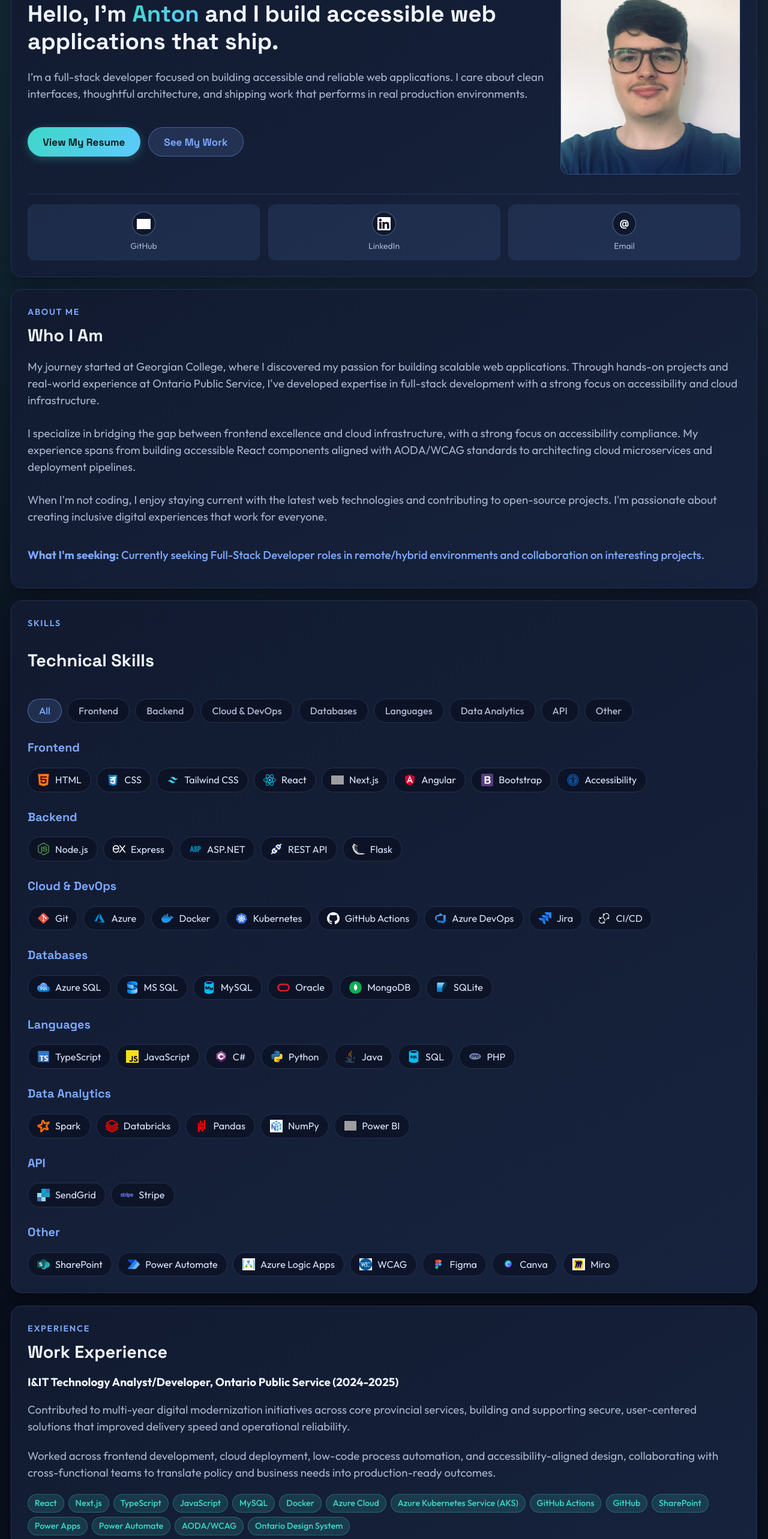
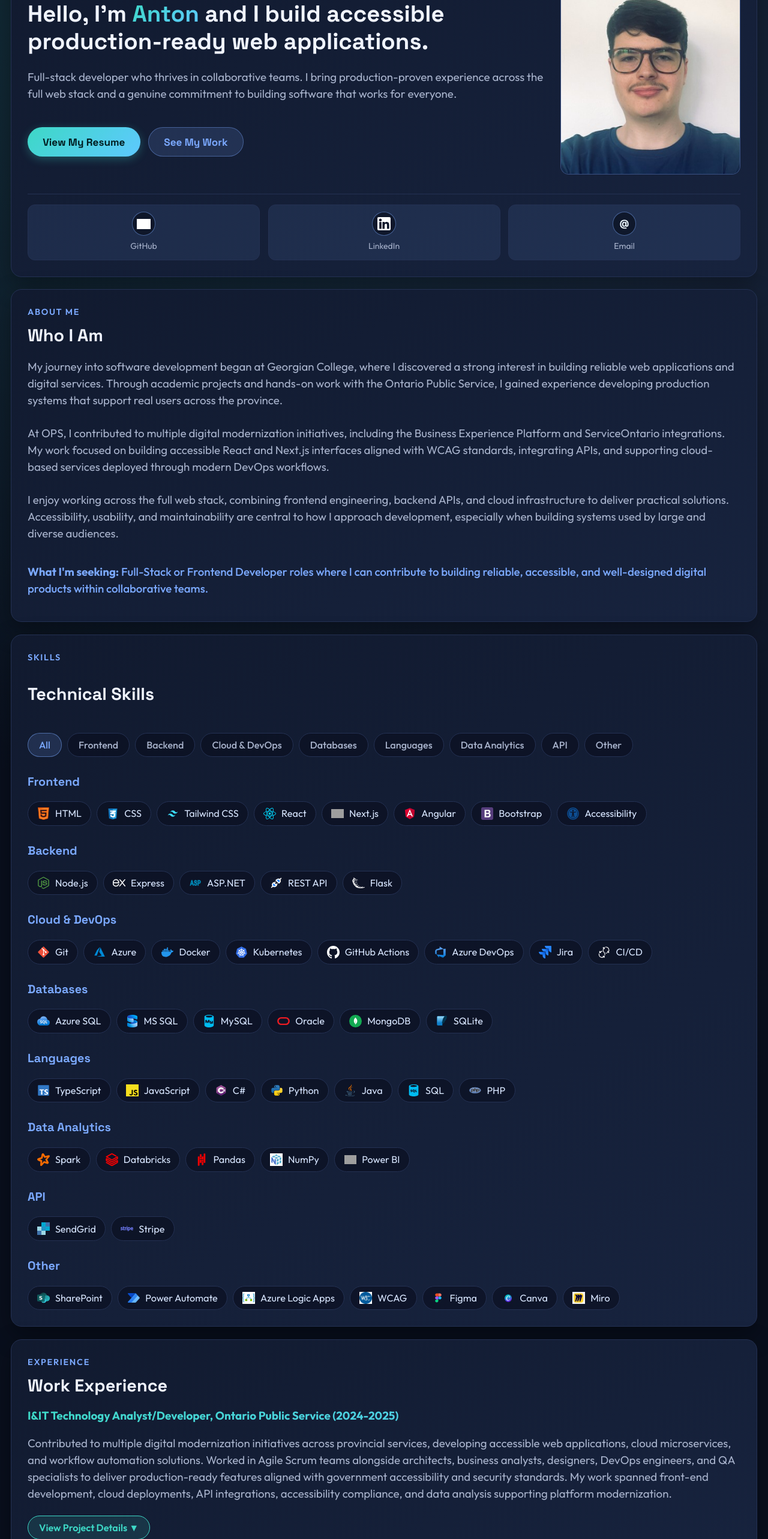
Before and after one commit to AntonKorchynskyi/my-portfolio, a React (Vite) app: page / in a window 1280 px wide. Shown: the part 234-2800 px from the top of the page at 60% size. Built offline with nearby package versions, Linux system fonts and the light colour scheme; grey boxes are pictures that could not be loaded.

Commit message:
finish work experience section and improve other sections

```diff
--- a/src/components/About.tsx
+++ b/src/components/About.tsx
@@ -1,5 +1,3 @@
-import { config } from "../config";
-
 const About = () => {
   return (
     <section className="section" id="about">
@@ -7,24 +5,34 @@ const About = () => {
       <h2>Who I Am</h2>
       <div className="about-content">
         <p>
-          My journey started at Georgian College, where I discovered my passion for building
-          scalable web applications. Through hands-on projects and real-world experience at
-          Ontario Public Service, I've developed expertise in full-stack development with a
-          strong focus on accessibility and cloud infrastructure.
+          My journey into software development began at Georgian College, where
+          I discovered a strong interest in building reliable web applications
+          and digital services. Through academic projects and hands-on work with
+          the Ontario Public Service, I gained experience developing production
+          systems that support real users across the province.
         </p>
         <p>
-          I specialize in bridging the gap between frontend excellence and cloud infrastructure,
-          with a strong focus on accessibility compliance. My experience spans from building
-          accessible React components aligned with AODA/WCAG standards to architecting
-          cloud microservices and deployment pipelines.
+          At OPS, I contributed to multiple digital modernization initiatives,
+          including the Business Experience Platform and ServiceOntario
+          integrations. My work focused on building accessible React and Next.js
+          interfaces aligned with WCAG standards, integrating APIs, and
+          supporting cloud-based services deployed through modern DevOps
+          workflows.
         </p>
         <p>
-          When I'm not coding, I enjoy staying current with the latest web technologies and
-          contributing to open-source projects. I'm passionate about creating inclusive digital
-          experiences that work for everyone.
+          I enjoy working across the full web stack, combining frontend
+          engineering, backend APIs, and cloud infrastructure to deliver
+          practical solutions. Accessibility, usability, and maintainability are
+          central to how I approach development, especially when building
+          systems used by large and diverse audiences.
         </p>
         <p className="career-goal">
-          <strong>What I'm seeking:</strong> {config.careerGoal}
+          <strong>What I'm seeking:</strong>{" "}
+          <span>
+            Full-Stack or Frontend Developer roles where I can contribute to
+            building reliable, accessible, and well-designed digital products
+            within collaborative teams.
+          </span>
         </p>
       </div>
     </section>
--- a/src/components/Education.tsx
+++ b/src/components/Education.tsx
@@ -86,6 +86,19 @@ const EducationCourseworkModal = ({
     });
     return sorted;
   }, [search, sortBy]);
+
+  useEffect(() => {
+    if (!isOpen) {
+      return;
+    }
+
+    const originalOverflow = document.body.style.overflow;
+    document.body.style.overflow = "hidden";
+
+    return () => {
+      document.body.style.overflow = originalOverflow;
+    };
+  }, [isOpen]);
 
   useEffect(() => {
     if (!isOpen) {
@@ -242,7 +255,7 @@ const Education = () => {
           <div className="edu-card-left">
             <h3 className="edu-school">Georgian College</h3>
             <p className="edu-program">
-              Computer Programming and Analysis· Advanced Diploma · Barrie,
+              Computer Programming and Analysis · Advanced Diploma · Barrie,
               Ontario · Co-op
             </p>
             <p className="edu-meta"></p>
--- a/src/components/Overview.tsx
+++ b/src/components/Overview.tsx
@@ -3,9 +3,24 @@ import GitHubIcon from "../assets/GitHub_Invertocat_Black.svg";
 import LinkedInIcon from "../assets/linkedin-svgrepo-com.svg";
 
 const profileLinks = [
-  { href: config.github, icon: GitHubIcon, label: "GitHub", type: "svg" as const },
-  { href: config.linkedin, icon: LinkedInIcon, label: "LinkedIn", type: "svg" as const },
-  { href: `mailto:${config.email}`, icon: "@", label: "Email", type: "text" as const },
+  {
+    href: config.github,
+    icon: GitHubIcon,
+    label: "GitHub",
+    type: "svg" as const,
+  },
+  {
+    href: config.linkedin,
+    icon: LinkedInIcon,
+    label: "LinkedIn",
+    type: "svg" as const,
+  },
+  {
+    href: `mailto:${config.email}`,
+    icon: "@",
+    label: "Email",
+    type: "text" as const,
+  },
 ];
 
 const handleResumeDownload = () => {
@@ -30,10 +45,14 @@ const Overview = () => {
       <div className="overview-hero">
         <div className="overview-content">
           <p className="section-kicker">Overview</p>
-          <h1>Hello, I'm <span className="highlight">Anton</span> and I build accessible web applications that ship.</h1>
+          <h1>
+            Hello, I'm <span className="highlight">Anton</span> and I build
+            accessible production-ready web applications.
+          </h1>
           <p>
-            I’m a full-stack developer focused on building accessible and reliable web applications.
-            I care about clean interfaces, thoughtful architecture, and shipping work that performs in real production environments.
+            Full-stack developer who thrives in collaborative teams. I bring
+            production-proven experience across the full web stack and a genuine
+            commitment to building software that works for everyone.
           </p>
           <div className="overview-ctas">
             <button
@@ -52,14 +71,10 @@ const Overview = () => {
             </button>
           </div>
         </div>
-        <div
-          className="overview-photo-slot"
-          aria-label="Profile photo"
-        >
+        <div className="overview-photo-slot" aria-label="Profile photo">
           <img src={config.headshotUrl} alt="Anton Korchynskyi" />
         </div>
       </div>
-
 
       <div className="overview-links" id="overview-links">
         {profileLinks.map((link) => (
--- a/src/components/Projects.tsx
+++ b/src/components/Projects.tsx
@@ -17,18 +17,24 @@ interface Project {
 const projects: Project[] = [
   {
     title: "SoundHouseFun",
-    problem: "Needed a scalable e-commerce platform for music equipment sales with secure authentication, payment processing, and administrative tools.",
-    process: "Built a full-stack application using ASP.NET Core with C# for the backend API, implementing role-based authentication and authorization. Designed and implemented MS SQL database schema for products, orders, and user management. Created admin dashboard for inventory and order management.",
-    outcome: "Delivered a production-ready e-commerce platform with secure payment integration, user authentication, and comprehensive admin tools.",
+    problem:
+      "Needed a scalable e-commerce platform for music equipment sales with secure authentication, payment processing, and administrative tools.",
+    process:
+      "Built a full-stack application using ASP.NET Core with C# for the backend API, implementing role-based authentication and authorization. Designed and implemented MS SQL database schema for products, orders, and user management. Created admin dashboard for inventory and order management.",
+    outcome:
+      "Delivered a production-ready e-commerce platform with secure payment integration, user authentication, and comprehensive admin tools.",
     stack: ["ASP.NET", "C#", "MS SQL"],
     image: backgroundImage,
     githubUrl: config.github + "/soundhousefun", // TODO: Update with actual repo path
   },
   {
     title: "Portfolio MVP",
-    problem: "Required a modern, accessible portfolio website that showcases work effectively while maintaining fast load times and excellent user experience.",
-    process: "Developed a responsive single-page application using React and TypeScript with Vite for optimal build performance. Implemented smooth scrolling navigation, accessible components following WCAG guidelines, and optimized asset loading.",
-    outcome: "Created a fast, accessible portfolio site with clear information architecture and modern design that effectively communicates value proposition to recruiters.",
+    problem:
+      "Required a modern, accessible portfolio website that showcases work effectively while maintaining fast load times and excellent user experience.",
+    process:
+      "Developed a responsive single-page application using React and TypeScript with Vite for optimal build performance. Implemented smooth scrolling navigation, accessible components following WCAG guidelines, and optimized asset loading.",
+    outcome:
+      "Created a fast, accessible portfolio site with clear information architecture and modern design that effectively communicates value proposition to recruiters.",
     stack: ["React", "TypeScript", "Vite"],
     image: backgroundImage,
     githubUrl: config.github + "/portfolio-mvp", // TODO: Update with actual repo path
@@ -64,59 +70,59 @@ const Projects = () => {
                   </span>
                 ))}
               </div>
-              {expandedProject === project.title ? (
-                <div className="project-case-study">
-                  <div className="case-study-section">
-                    <h4>Problem</h4>
-                    <p>{project.problem}</p>
-                  </div>
-                  <div className="case-study-section">
-                    <h4>Process</h4>
-                    <p>{project.process}</p>
-                  </div>
-                  <div className="case-study-section">
-                    <h4>Outcome</h4>
-                    <p>{project.outcome}</p>
-                    {project.metrics && (
-                      <p className="project-metrics">{project.metrics}</p>
-                    )}
-                  </div>
-                  <button
-                    className="project-toggle-btn"
-                    onClick={() => toggleExpand(project.title)}
-                  >
-                    Show Less
-                  </button>
-                </div>
-              ) : (
-                <>
-                  <p className="project-summary">{project.outcome}</p>
-                  <button
-                    className="project-toggle-btn"
-                    onClick={() => toggleExpand(project.title)}
-                  >
-                    View Case Study
-                  </button>
-                </>
-              )}
+
+              <p className="project-summary">{project.outcome}</p>
+
               <div className="project-links">
                 {project.demoUrl && (
                   <a
                     href={project.demoUrl}
                     target="_blank"
                     rel="noreferrer"
-                    className="project-link project-link-demo"
+                    className="cert-card__cta"
                   >
                     View Live Demo
+                    <svg
+                      xmlns="http://www.w3.org/2000/svg"
+                      width="14"
+                      height="14"
+                      viewBox="0 0 24 24"
+                      fill="none"
+                      stroke="currentColor"
+                      strokeWidth="2"
+                      strokeLinecap="round"
+                      strokeLinejoin="round"
+                      aria-hidden
+                    >
+                      <path d="M18 13v6a2 2 0 0 1-2 2H5a2 2 0 0 1-2-2V8a2 2 0 0 1 2-2h6" />
+                      <polyline points="15 3 21 3 21 9" />
+                      <line x1="10" y1="14" x2="21" y2="3" />
+                    </svg>
                   </a>
                 )}
                 <a
                   href={project.githubUrl}
                   target="_blank"
                   rel="noreferrer"
-                  className="project-link project-link-code"
+                  className="cert-card__cta"
                 >
                   View Source Code
+                  <svg
+                    xmlns="http://www.w3.org/2000/svg"
+                    width="14"
+                    height="14"
+                    viewBox="0 0 24 24"
+                    fill="none"
+                    stroke="currentColor"
+                    strokeWidth="2"
+                    strokeLinecap="round"
+                    strokeLinejoin="round"
+                    aria-hidden
+                  >
+                    <path d="M18 13v6a2 2 0 0 1-2 2H5a2 2 0 0 1-2-2V8a2 2 0 0 1 2-2h6" />
+                    <polyline points="15 3 21 3 21 9" />
+                    <line x1="10" y1="14" x2="21" y2="3" />
+                  </svg>
                 </a>
               </div>
             </div>
--- a/src/components/WorkExp.tsx
+++ b/src/components/WorkExp.tsx
@@ -7,61 +7,63 @@ const WorkExp = () => {
     title: "I&IT Technology Analyst/Developer, Ontario Public Service",
     dates: "(2024-2025)",
     summary: [
-      "Contributed to multi-year digital modernization initiatives across core provincial services, building and supporting secure, user-centered solutions that improved delivery speed and operational reliability.",
-      "Worked across frontend development, cloud deployment, low-code process automation, and accessibility-aligned design, collaborating with cross-functional teams to translate policy and business needs into production-ready outcomes.",
-    ],
-    overallStack: [
-      "React",
-      "Next.js",
-      "TypeScript",
-      "JavaScript",
-      "MySQL",
-      "Docker",
-      "Azure Cloud",
-      "Azure Kubernetes Service (AKS)",
-      "GitHub Actions",
-      "GitHub",
-      "SharePoint",
-      "Power Apps",
-      "Power Automate",
-      "AODA/WCAG",
-      "Ontario Design System",
+      "Contributed to multiple digital modernization initiatives across provincial services, developing accessible web applications, cloud microservices, and workflow automation solutions. Worked in Agile Scrum teams alongside architects, business analysts, designers, DevOps engineers, and QA specialists to deliver production-ready features aligned with government accessibility and security standards. My work spanned front-end development, cloud deployments, API integrations, accessibility compliance, and data analysis supporting platform modernization.",
     ],
     projects: [
       {
         title: "ServiceOntario Account for Business (SOAB) - eForms POC",
         dates: "January 2024 - August 2024",
         description:
-          "Built cloud microservices and deployment pipelines that improved release consistency and platform readiness.",
+          "This proof-of-concept project evaluated integration between a custom digital forms solution and the ServiceOntario business platform. I designed the initial microservice application architecture and implemented both frontend and backend functionality using React, Python Flask, and MySQL. I containerized services with Docker and deployed them to Azure Kubernetes Service, while building CI/CD pipelines with GitHub Actions to automate builds and deployments. The platform integrated SendGrid for automated email notifications and served as a feasibility prototype for scalable cloud-based form processing within the broader ServiceOntario ecosystem.",
         stack: [
           "React",
           "JavaScript",
+          "Python (Flask)",
           "MySQL",
           "Docker",
+          "Azure Kubernetes Service (AKS)",
           "Azure Cloud",
-          "Azure Kubernetes Service (AKS)",
+          "GitHub",
           "GitHub Actions",
-          "GitHub",
+          "CI/CD",
+          "Docker Hub",
+          "SendGrid API",
+          "Postman",
         ],
       },
       {
-        title: "Electronic Death Registration (EDR)",
+        title: "Electronic Death Registration (EDR) Admin Platform",
         dates: "September 2024 - April 2025",
         description:
-          "Modernized workflow operations using Power Apps and Power Automate to reduce manual processing and improve data quality.",
-        stack: ["SharePoint", "Power Apps", "Power Automate"],
+          "Developed an administrative support solution for the Electronic Death Registration system to help internal teams manage operational data and track registered users responsible for institutions such as hospitals, coroners' offices, and cemeteries across Ontario. Built the solution using SharePoint, Power Apps, and Power Automate, structuring SharePoint lists to track institutions and assigned users while automating workflow processes. Implemented geographic visualization using a custom SharePoint SPFx component with Leaflet Maps and integrated Power BI to display mapped institution locations, improving visibility and coordination for internal teams.",
+        stack: [
+          "SharePoint",
+          "Power Apps",
+          "Power Automate",
+          "Power BI",
+          "Leaflet Maps",
+          "SharePoint SPFx",
+        ],
       },
       {
         title: "Business Experience Platform (BXP)",
         dates: "April 2025 - October 2025",
         description:
-          "Delivered accessible React/Next.js UI components aligned with AODA/WCAG and Ontario Design System standards.",
+          "Business Experience Platform is a large-scale modernization of the legacy ServiceOntario Account for Business system. I developed reusable React and Next.js components based on Figma designs and the Ontario Design System, implementing accessible interfaces using semantic HTML, Tailwind CSS, ARIA patterns, and keyboard navigation to meet AODA and WCAG standards. I collaborated with designers, QA testers, and backend developers to deliver features and resolve defects, supported integration with the Ontario Business Registry API, built early proof-of-concept prototypes, and performed Python-based data analysis to assist migration planning from the legacy platform.",
         stack: [
           "React",
           "Next.js",
           "TypeScript",
+          "Tailwind CSS",
+          "HTML",
           "AODA/WCAG",
           "Ontario Design System",
+          "Azure DevOps",
+          "MS SQL",
+          "Postman",
+          "Figma",
+          "pandas",
+          "NumPy",
         ],
       },
     ],
@@ -71,7 +73,7 @@ const WorkExp = () => {
     <section className="section" id="work-experience">
       <p className="section-kicker">Experience</p>
       <h2>Work Experience</h2>
-      <p className="section-intro workexp-role-title">
+      <p className="section-intro workexp-role-title highlight">
         {role.title} {role.dates}
       </p>
 
@@ -82,15 +84,7 @@ const WorkExp = () => {
       </div>
 
       <div id="experience-details" role="region" className="workexp-content">
-        {!isExpanded ? (
-          <div className="project-stack-badges">
-            {role.overallStack.map((tech) => (
-              <span key={tech} className="stack-badge">
-                {tech}
-              </span>
-            ))}
-          </div>
-        ) : (
+        {isExpanded && (
           <div className="timeline workexp-content--animated">
             {role.projects.map((project) => (
               <article key={project.title} className="timeline-item">
@@ -112,7 +106,7 @@ const WorkExp = () => {
 
       <button
         type="button"
-        className="project-toggle-btn workexp-toggle"
+        className="edu-button"
         aria-expanded={isExpanded}
         aria-controls="experience-details"
         onClick={() => setIsExpanded((prev) => !prev)}
--- a/src/index.css
+++ b/src/index.css
@@ -553,9 +553,9 @@ p {
   display: inline-block;
   padding: 0.25rem 0.75rem;
   border-radius: 999px;
-  border: 1px solid rgba(61, 216, 198, 0.5);
-  background: rgba(61, 216, 198, 0.12);
-  color: var(--accent);
+  background: rgba(123, 169, 255, 0.12);
+  border: 1px solid rgba(123, 169, 255, 0.25);
+  color: var(--accent-2);
   font-size: 0.85rem;
   font-weight: 600;
 }
@@ -590,6 +590,7 @@ p {
     border-color 0.2s ease,
     color 0.2s ease,
     transform 0.2s ease;
+  margin-top: 0.5rem;
 }
 
 .edu-button:hover {
@@ -997,12 +998,12 @@ p {
 }
 
 .stack-badge {
-  background: rgba(61, 216, 198, 0.15);
-  border: 1px solid rgba(61, 216, 198, 0.3);
   border-radius: 999px;
+  background: rgba(123, 169, 255, 0.12);
+  border: 1px solid rgba(123, 169, 255, 0.25);
+  color: var(--accent-2);
   padding: 0.2rem 0.6rem;
   font-size: 0.8rem;
-  color: var(--accent);
   font-weight: 500;
 }
 
@@ -1045,7 +1046,6 @@ p {
 }
 
 .workexp-role-title {
-  color: var(--text);
   font-weight: 700;
   font-size: clamp(1.05rem, 1.4vw, 1.22rem);
   line-height: 1.4;
@@ -1053,7 +1053,6 @@ p {
 
 .workexp-content {
   border-radius: 12px;
-  min-height: 2.5rem;
 }
 
 .workexp-content--animated {
```
Lines whose indentation alone changed are shown as unchanged.
